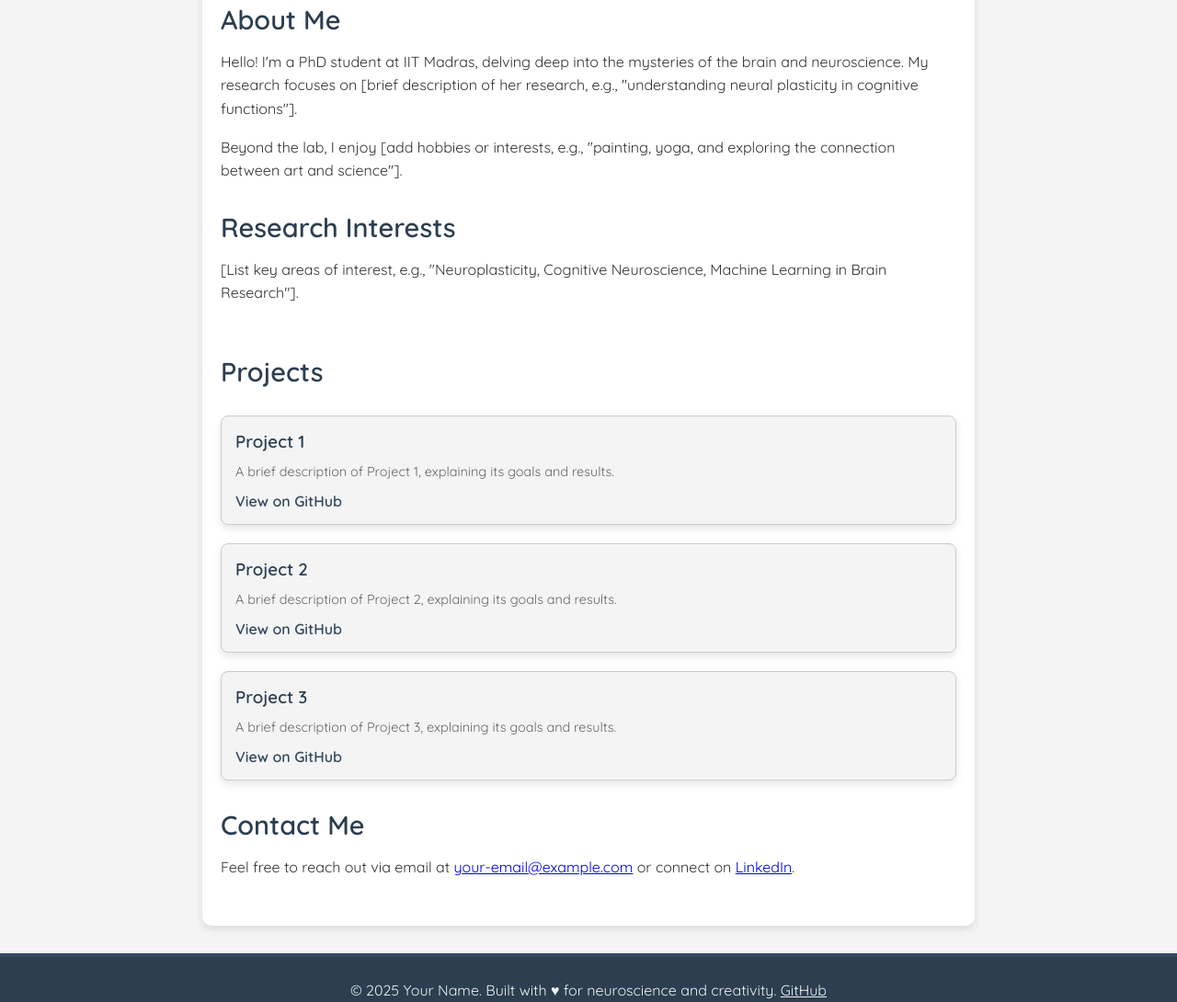
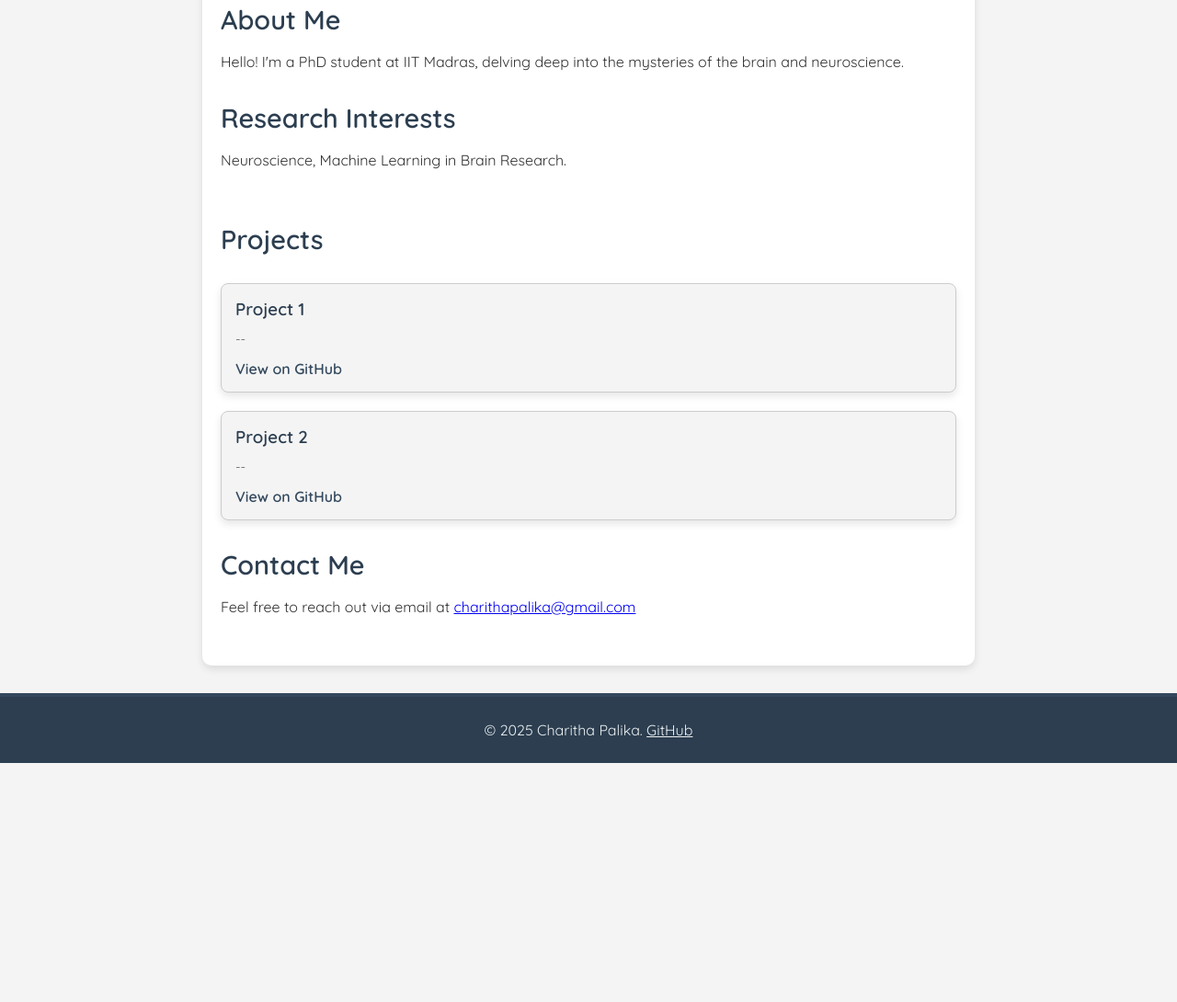
Before and after one commit to CharithaPalika/CharithaPalika.github.io, a plain HTML site: page index.html in a window 1280 px wide. Shown: the part 189-1279 px from the top of the page at 92% size. After the commit the page ends 1019 px from the top, so only its background shows below. Drawn offline with Linux system fonts and the light colour scheme.

Commit message:
Update index.html

```diff
--- a/index.html
+++ b/index.html
@@ -99,38 +99,32 @@
     <div class="container">
         <section>
             <h2>About Me</h2>
-            <p>Hello! I'm a PhD student at IIT Madras, delving deep into the mysteries of the brain and neuroscience. My research focuses on [brief description of her research, e.g., "understanding neural plasticity in cognitive functions"].</p>
-            <p>Beyond the lab, I enjoy [add hobbies or interests, e.g., "painting, yoga, and exploring the connection between art and science"].</p>
+            <p>Hello! I'm a PhD student at IIT Madras, delving deep into the mysteries of the brain and neuroscience.</p>
         </section>
         <section>
             <h2>Research Interests</h2>
-            <p>[List key areas of interest, e.g., "Neuroplasticity, Cognitive Neuroscience, Machine Learning in Brain Research"].</p>
+            <p>Neuroscience, Machine Learning in Brain Research.</p>
         </section>
         <section class="projects">
             <h2>Projects</h2>
             <div class="project-card">
                 <h3>Project 1</h3>
-                <p>A brief description of Project 1, explaining its goals and results.</p>
+                <p>--</p>
                 <a href="#">View on GitHub</a>
             </div>
             <div class="project-card">
                 <h3>Project 2</h3>
-                <p>A brief description of Project 2, explaining its goals and results.</p>
-                <a href="#">View on GitHub</a>
-            </div>
-            <div class="project-card">
-                <h3>Project 3</h3>
-                <p>A brief description of Project 3, explaining its goals and results.</p>
+                <p>--</p>
                 <a href="#">View on GitHub</a>
             </div>
         </section>
         <section class="contact">
             <h2>Contact Me</h2>
-            <p>Feel free to reach out via email at <a href="mailto:your-email@example.com">your-email@example.com</a> or connect on <a href="#">LinkedIn</a>.</p>
+            <p>Feel free to reach out via email at <a href="mailto:charithapalika@example.com">charithapalika@gmail.com</a></p>
         </section>
     </div>
     <footer>
-        <p>© 2025 Your Name. Built with ♥ for neuroscience and creativity. <a href="https://github.com/yourusername">GitHub</a></p>
+        <p>© 2025 Charitha Palika. <a href="https://github.com/yourusername">GitHub</a></p>
     </footer>
 </body>
 </html>
```
